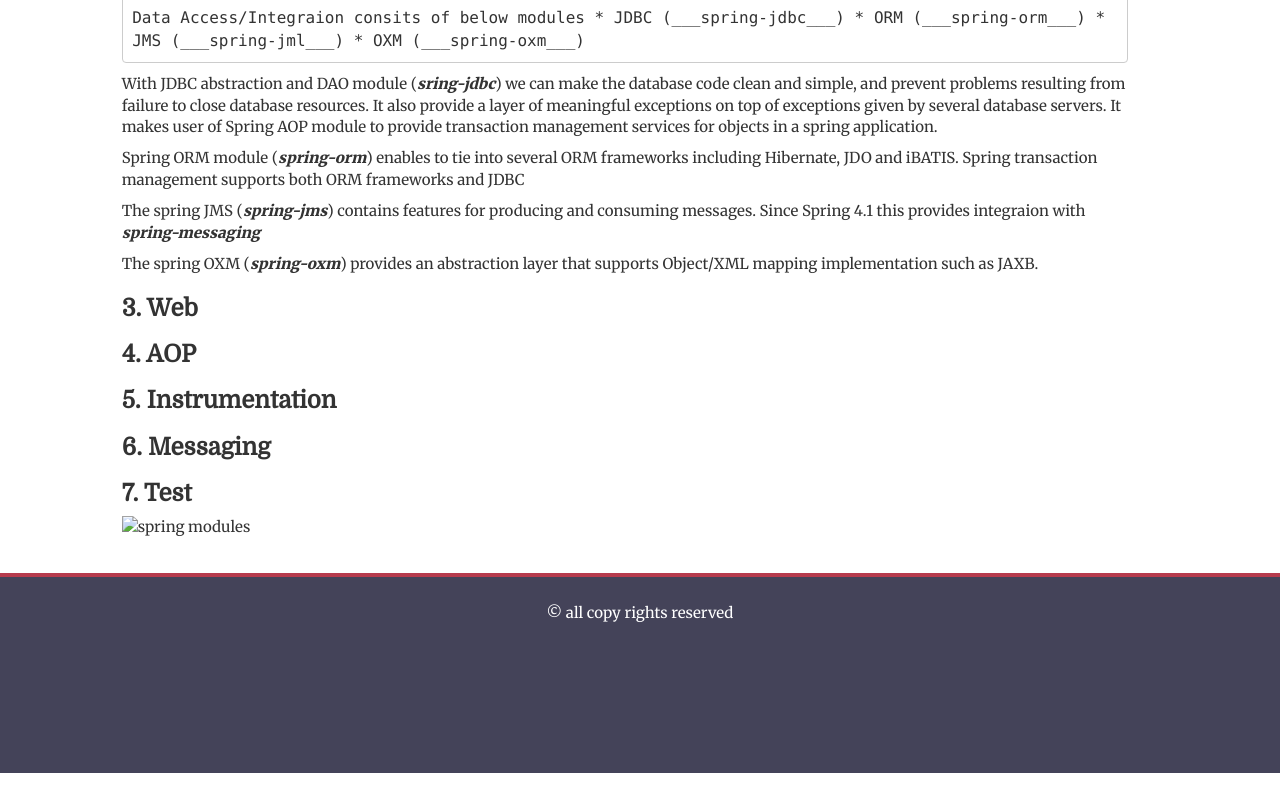
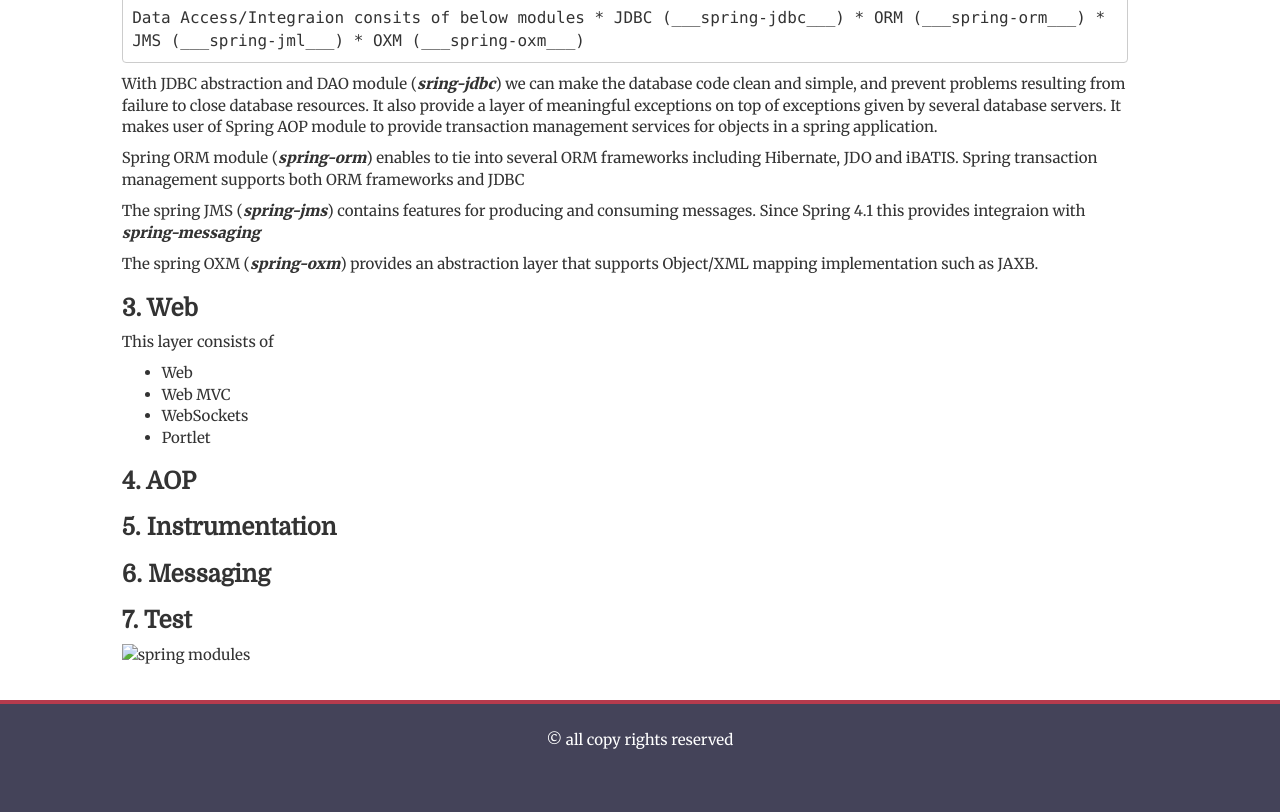
Before and after one commit to deepaksama/deepaksama.github.io, a Jekyll site: the page built from _posts/springcore/2017-03-04-Spring-Core-Tutorial.md, in a window 1280 px wide and 900 px high, scrolled down 885 px. Shown: the top 812 px of the window. Built offline with Jekyll 4.4.1, drawn with Linux system fonts in a browser that asks for light colours; nearby versions of some CDN libraries; some web fonts are replaced; before the commit the page ends 1658 px from its top, so only the background shows below that.

Commit message:
Updated 2017-03-04-Spring-Core-Tutorial.md

```diff
--- a/_posts/springcore/2017-03-04-Spring-Core-Tutorial.md
+++ b/_posts/springcore/2017-03-04-Spring-Core-Tutorial.md
@@ -45,6 +45,11 @@ The spring OXM (___spring-oxm___) provides an abstraction layer that supports Ob
 
 ### **3. Web**
 
+This layer consists of
+* Web
+* Web MVC
+* WebSockets
+* Portlet
 
 ### **4. AOP**
 ### **5. Instrumentation**
```
